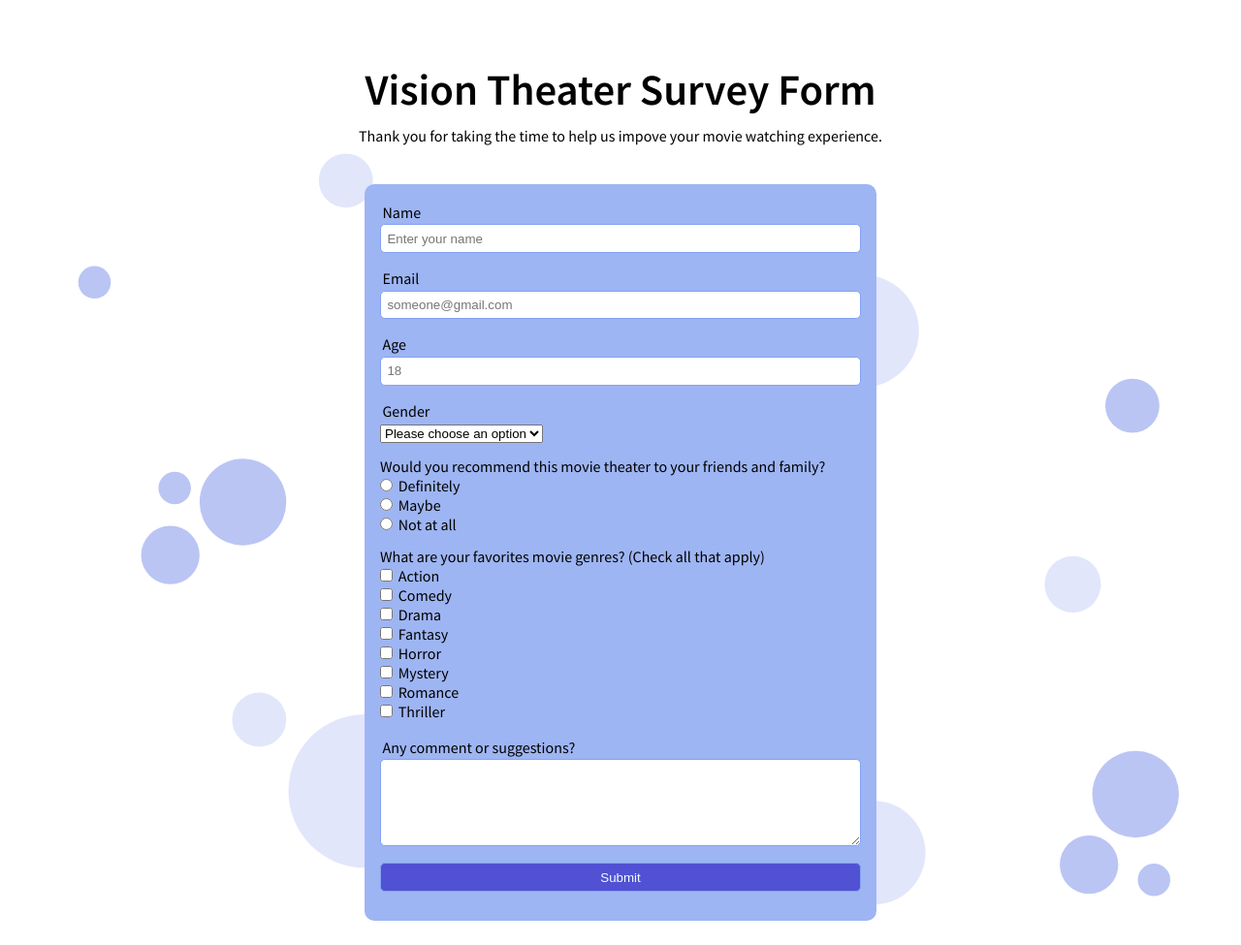
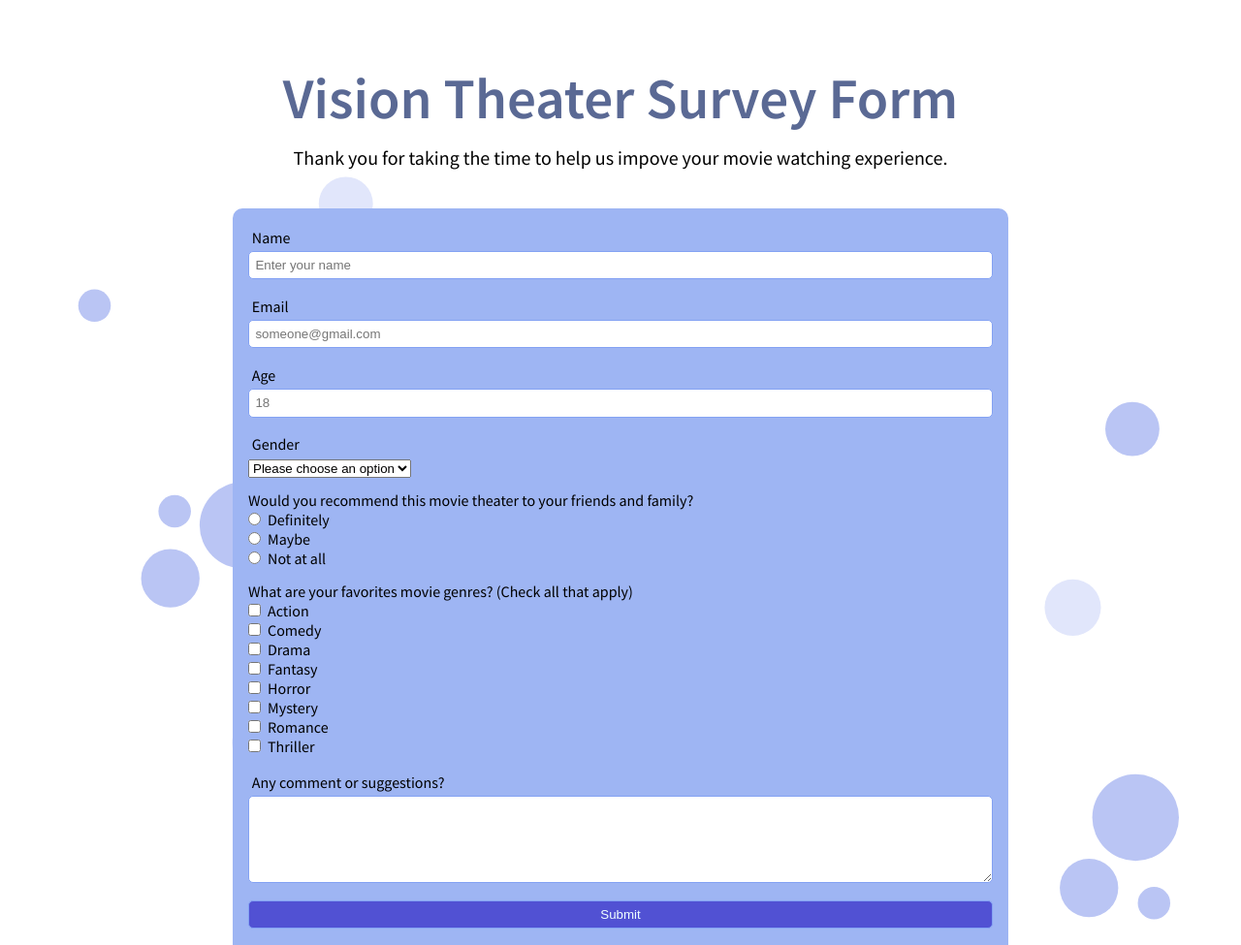
Before and after one commit to KtGitIt/FCC_Survey_Form, a plain HTML site: page index.html in a window 1280 px wide. Shown: the top 975 px of the page at 97% size. Drawn offline with Linux system fonts and the light colour scheme.

Commit message:
Update styles.css

```diff
--- a/css/styles.css
+++ b/css/styles.css
@@ -5,7 +5,10 @@
   margin: 0;
   padding: 0;
 }
-
+html {
+  font-size: 16px;
+  scroll-behavior: smooth;
+}
 body {
   background-image: url("../Images/bg-2.svg");
   background-repeat: no-repeat;
@@ -15,21 +18,24 @@ body {
 }
 .container {
   margin: 5% auto;
-  max-width: 55%;
+  max-width: 800px;
 }
 header {
   margin: 2.5rem;
   text-align: center;
 }
 h1 {
-  font-size: 2.8rem;
-  margin-bottom: 0.65rem;
+  font-size: 3.7rem;
+  margin-bottom: 0.75rem;
+  color: rgb(90, 105, 148);
+}
+header p {
+  font-size: 1.25rem;
 }
 #survey-form {
   background-color: rgb(158, 181, 243);
   border-radius: 10px;
   padding: 1rem;
-  max-width: 75%;
   margin: 0 auto;
 }
 label {
```
